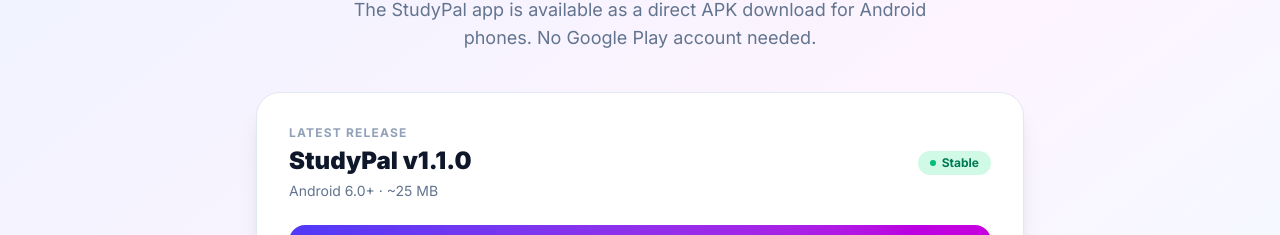
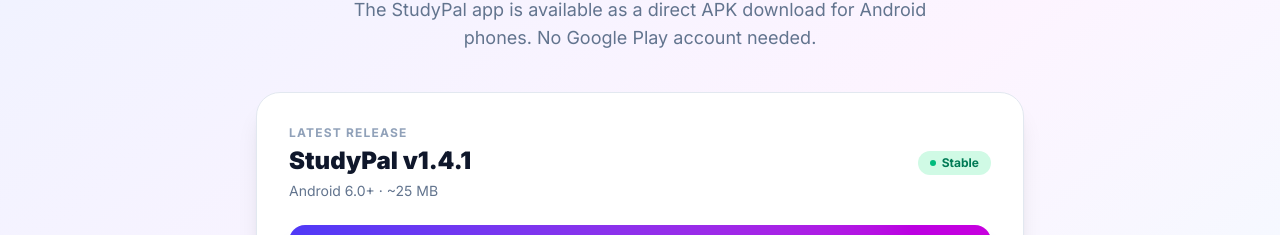
Before and after one commit to Itslevy44/studypal, a Next.js app: page / in a window 1280 px wide. Shown: the part 1111-1346 px from the top of the page. Built offline with nearby package versions, Linux system fonts and the light colour scheme.

Commit message:
Update landing page version to 1.4.1

```diff
--- a/app/page.tsx
+++ b/app/page.tsx
@@ -17,7 +17,7 @@
 ];
 
 // ── Update this on every new release ─────────────────────────────────────────
-const LATEST_VERSION = '1.1.0';
+const LATEST_VERSION = '1.4.1';
 // Once the EAS build finishes, replace this with your actual APK URL.
 // e.g. '/download/studypal-v1.0.0.apk' once you self-host it,
 // or keep the EAS build link below — it works for direct downloads too.
```
